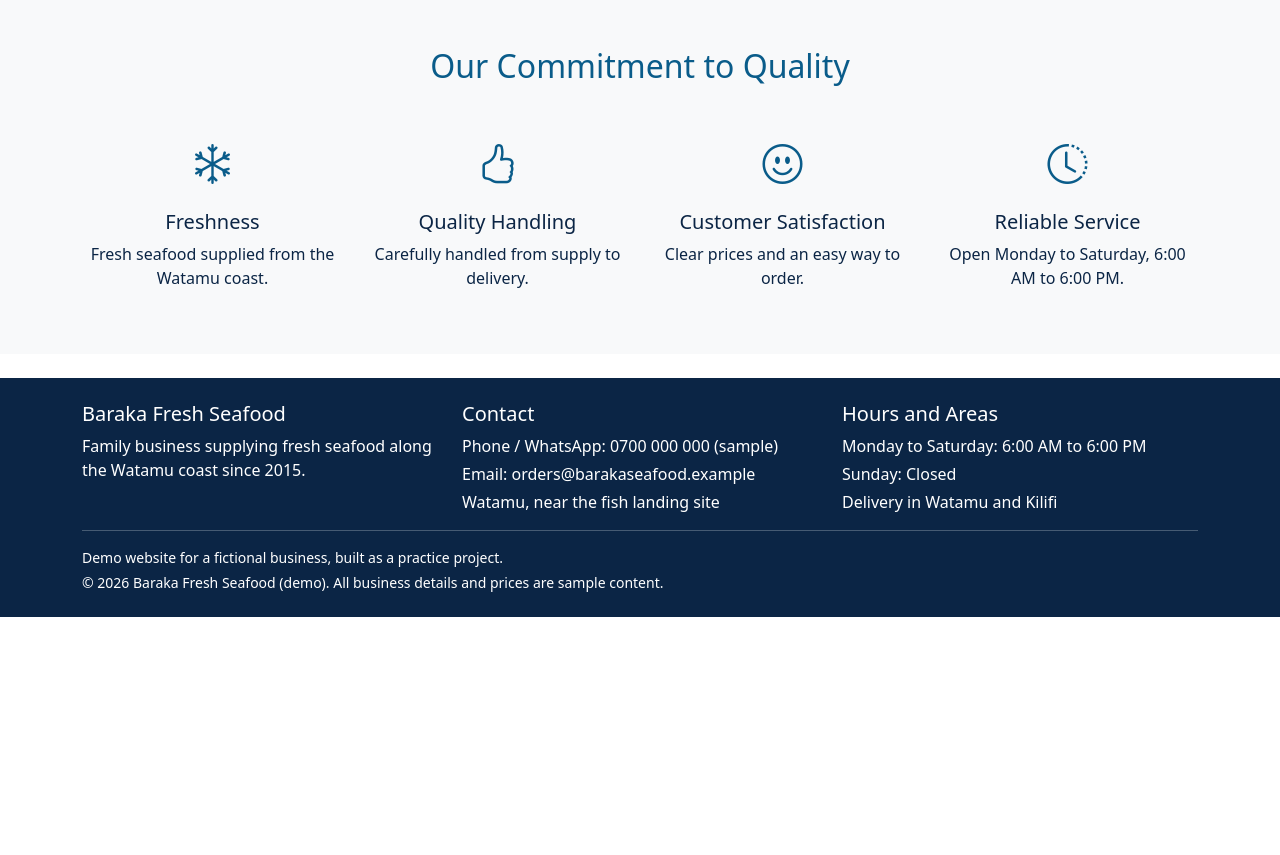
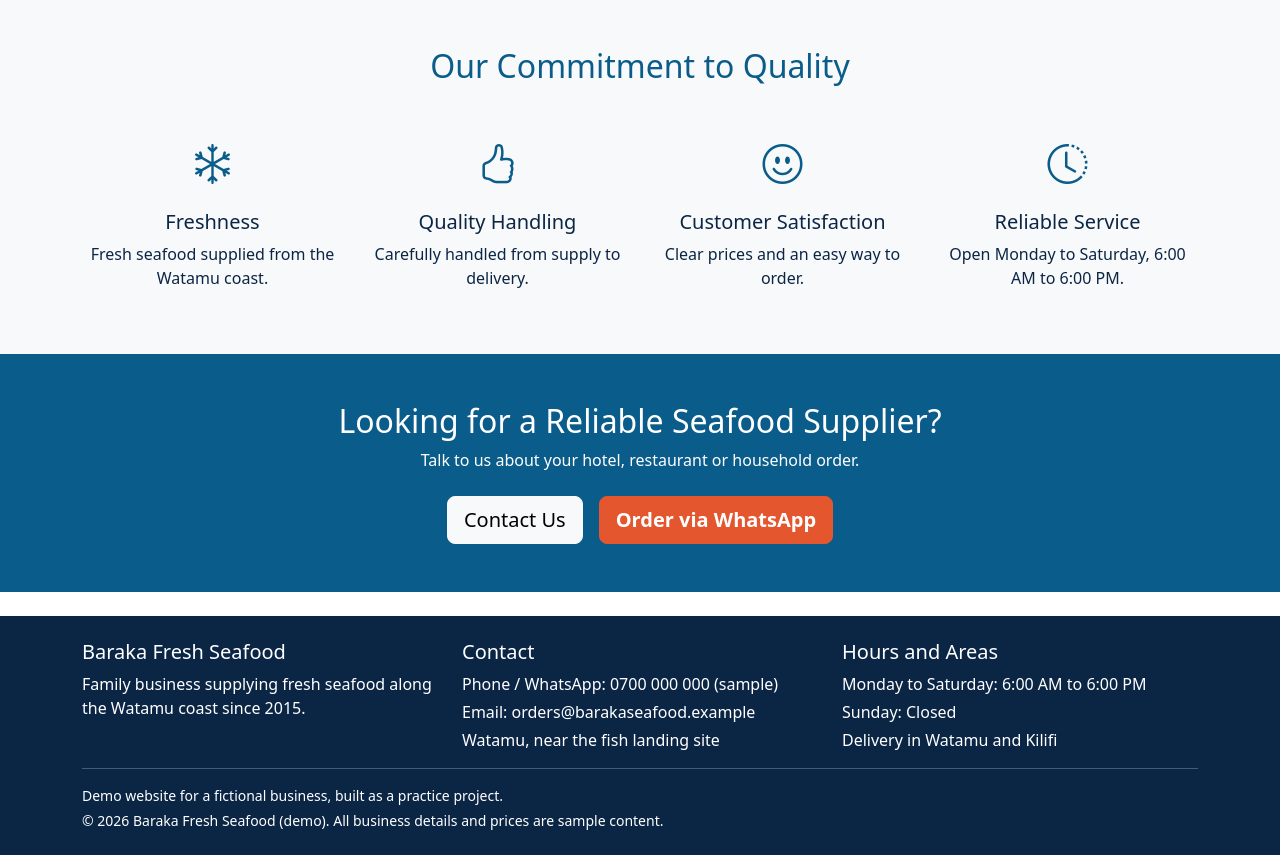
Before and after one commit to Eric-Mururu/baraka-fresh-seafood, a Django app: page /about/ in a window 1280 px wide. Shown: the part 1122-1977 px from the top of the page. Before the commit the page ends 1739 px from the top, so only its background shows below. Run offline with Django 5.2, Linux system fonts and the light colour scheme.

Commit message:
Add call to action to About page

```diff
--- a/templates/shop/about.html
+++ b/templates/shop/about.html
@@ -129,4 +129,15 @@
     </div>
 </section>
 
+<section class="cta-band py-5">
+    <div class="container text-center">
+        <h2>Looking for a Reliable Seafood Supplier?</h2>
+        <p class="mb-4">Talk to us about your hotel, restaurant or household order.</p>
+        <div class="d-flex flex-column flex-sm-row gap-3 justify-content-center">
+            <a class="btn btn-light btn-lg" href="#">Contact Us</a>
+            <a class="btn btn-order btn-lg" href="https://wa.me/254700000000?text=Hello%20Baraka%20Fresh%20Seafood%2C%20I%20would%20like%20to%20place%20an%20order." target="_blank" rel="noopener">Order via WhatsApp</a>
+        </div>
+    </div>
+</section>
+
 {% endblock %}
```
